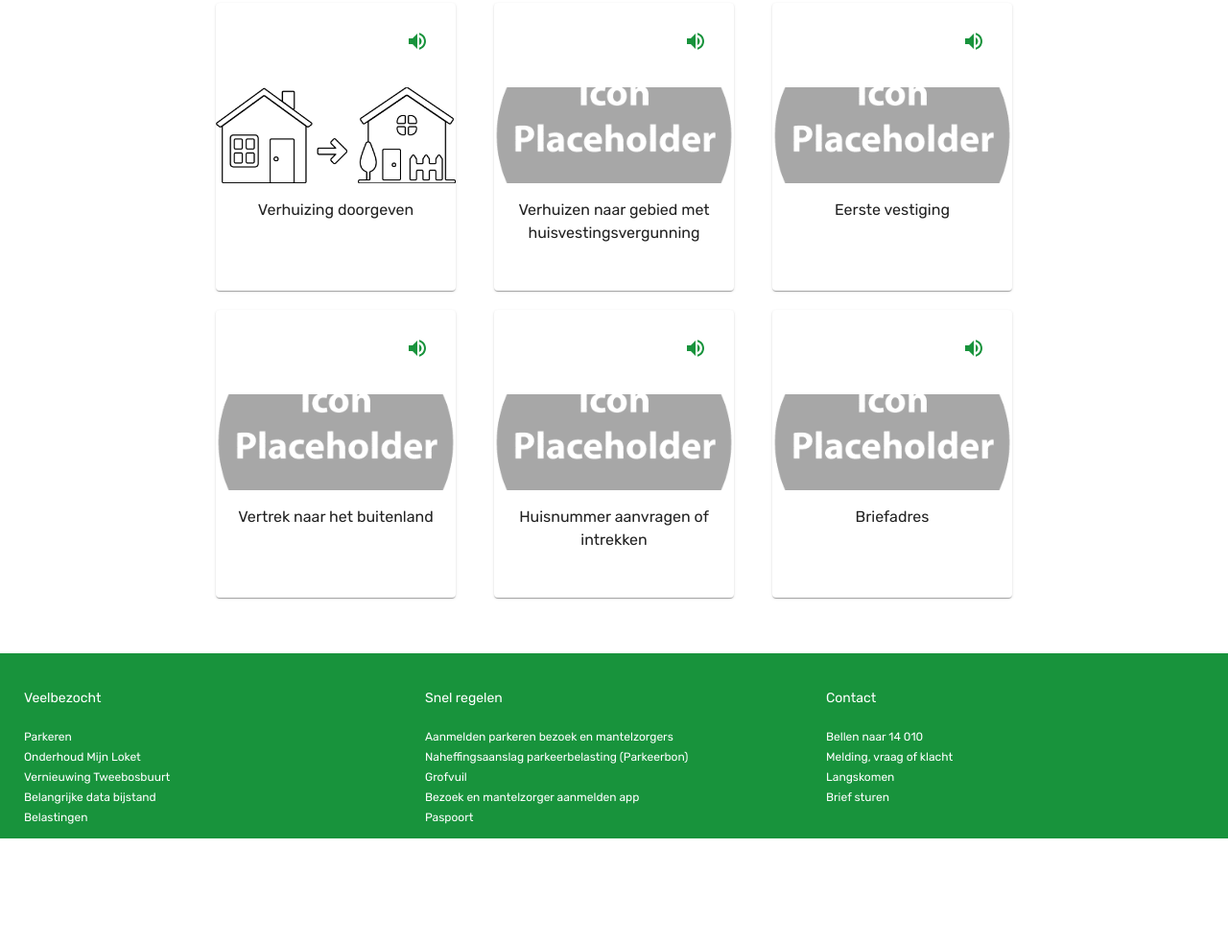
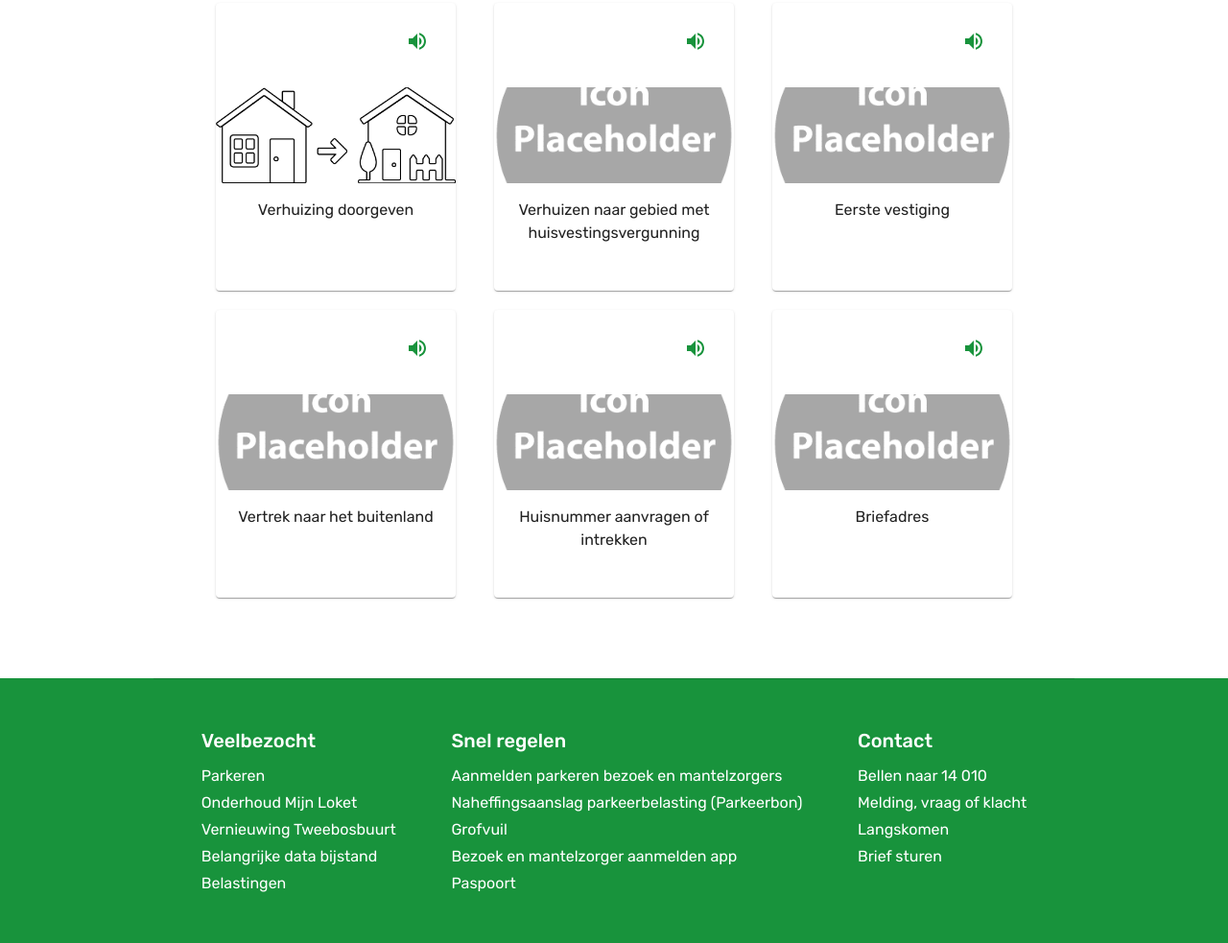
Before and after one commit to ReconnectCMI/search-bar, a React app: page / in a window 1280 px wide. Shown: the part 366-1349 px from the top of the page at 96% size. Before the commit the page ends 1248 px from the top, so only its background shows below. Built offline with nearby package versions, Linux system fonts and the light colour scheme.

Commit message:
Feature/navigation bar (#7)
* Fix navbar.

* Add logout and some styling.

* Fix footer changes.

* fix color.

* fix nav title placing.

Co-authored-by: mio <mio@roxmedia.nl>
Co-authored-by: Timon van Waardhuizen <timonvanwaardhuizen@gmail.com>

```diff
--- a/src/components/footer/footer.css
+++ b/src/components/footer/footer.css
@@ -5,11 +5,22 @@ text-decoration: underline!important;
 .Footer {
     margin-top: 50px;
     max-width: 100vw;
+    padding: 0 50px 0 50px;
+    background-color: #18933C!important;
+    text-align: center;
 }
 
 .PaperFooter {
     width: 100vw;
-    background-color: #18933C!important;
+
     padding: 25px 25px 0 25px;
     margin-bottom: 0;
 }
+
+.header {
+    max-width: 100px;
+}
+
+.control {
+    max-width: 200px;
+}
--- a/src/components/footer/footer.js
+++ b/src/components/footer/footer.js
@@ -1,80 +1,84 @@
 import './footer.css'
 import React from "react";
-import Paper from '@material-ui/core/Paper';
+// import Paper from '@material-ui/core/Paper';
 import Grid from '@material-ui/core/Grid';
 import Typography from '@material-ui/core/Typography';
 import Link from '@material-ui/core/Link';
+import Container from '@material-ui/core/Container';
+import { makeStyles } from '@material-ui/core/styles';
+
+
+const footers = [
+    {
+      title: 'Veelbezocht',
+      description: ['Parkeren', 'Onderhoud Mijn Loket', 'Vernieuwing Tweebosbuurt', 'Belangrijke data bijstand', 'Belastingen'],
+    },
+    {
+      title: 'Snel regelen',
+      description: ['Aanmelden parkeren bezoek en mantelzorgers', 'Naheffingsaanslag parkeerbelasting (Parkeerbon)', 'Grofvuil', 'Bezoek en mantelzorger aanmelden app', 'Paspoort'],
+    },
+    {
+      title: 'Contact',
+      description: ['Bellen naar 14 010', 'Melding, vraag of klacht', 'Langskomen', 'Brief sturen'],
+    },
+  ];
+
+  const useStyles = makeStyles((theme) => ({
+    '@global': {
+      ul: {
+        margin: 0,
+        padding: 0,
+        listStyle: 'none',
+      },
+    },
+    heroContent: {
+      padding: theme.spacing(8, 0, 6),
+    },
+    footer: {
+      borderTop: `1px solid ${theme.palette.divider}`,
+      borderRadius: 0,
+      marginTop: theme.spacing(8),
+      paddingTop: theme.spacing(3),
+      paddingBottom: theme.spacing(3),
+      [theme.breakpoints.up('sm')]: {
+        paddingTop: theme.spacing(6),
+        paddingBottom: theme.spacing(6),
+      },
+    },
+    fogrid: {
+        textAlign: 'left',
+    },
+    backcolor: {
+        backgroundColor: '#18933C'
+    }
+  }));
 
 function Footer() {
+    const classes = useStyles();
   return (
-    <Paper className="Footer" elevation={0}>
-        <Grid container spacing={3} className="PaperFooter">
-        <Grid item xs={4} className="Header">
-            <Typography variant="body2">
-              Veelbezocht
-            </Typography><br/>
-            <Typography variant="caption">
-                <Link href="#" className="footerLinks" color="inherit">
-                    Parkeren
-                </Link><br />
-                <Link href="#" className="footerLinks" color="inherit">
-                    Onderhoud Mijn Loket
-                </Link><br />
-                <Link href="#" className="footerLinks" color="inherit">
-                    Vernieuwing Tweebosbuurt
-                </Link><br />
-                <Link href="#" className="footerLinks" color="inherit">
-                    Belangrijke data bijstand
-                </Link><br />
-                <Link href="#" className="footerLinks" color="inherit">
-                    Belastingen
-                </Link><br />
-            </Typography>
-          </Grid>
-          <Grid item xs={4} className="Header">
-            <Typography variant="body2">
-              Snel regelen
-            </Typography><br/>
-            <Typography variant="caption">
-                <Link href="#" className="footerLinks" color="inherit">
-                    Aanmelden parkeren bezoek en mantelzorgers
-                </Link><br />
-                <Link href="#" className="footerLinks" color="inherit">
-                    Naheffingsaanslag parkeerbelasting (Parkeerbon)
-                </Link><br />
-                <Link href="#" className="footerLinks" color="inherit">
-                    Grofvuil
-                </Link><br />
-                <Link href="#" className="footerLinks" color="inherit">
-                    Bezoek en mantelzorger aanmelden app
-                </Link><br />
-                <Link href="#" className="footerLinks" color="inherit">
-                    Paspoort
-                </Link>
-            </Typography>
-          </Grid>
-          <Grid item xs={4} className="Header">
-            <Typography variant="body2">
-              Contact
-            </Typography><br/>
-            <Typography variant="caption">
-                <Link href="#" className="footerLinks" color="inherit">
-                    Bellen naar 14 010
-                </Link><br />
-                <Link href="#" className="footerLinks" color="inherit">
-                    Melding, vraag of klacht
-                </Link><br />
-                <Link href="#" className="footerLinks" color="inherit">
-                    Langskomen
-                </Link><br />
-                <Link href="#" className="footerLinks" color="inherit">
-                    Brief sturen
-                </Link><br />
-            </Typography>
-          </Grid>
+    <div className={classes.backcolor}>
+        <Container maxWidth="md" component="footer" className={classes.footer}>
+        <Grid className={classes.fogrid} container spacing={4} justify="space-evenly">
+          {footers.map((footer) => (
+              <Grid item   key={footer.title}>
+              <Typography variant="h6" color="secondary" gutterBottom>
+                {footer.title}
+              </Typography>
+              <ul>
+                {footer.description.map((item) => (
+                    <li key={item}>
+                    <Link href="#" variant="subtitle1" color="secondary">
+                      {item}
+                    </Link>
+                  </li>
+                ))}
+              </ul>
+            </Grid>
+          ))}
         </Grid>
-    </Paper>
-  );
+      </Container>
+   </div>
+   );
 }
 
 export default Footer;
--- /dev/null
+++ b/src/components/nav/nav.js
@@ -0,0 +1,99 @@
+import React from 'react'
+import { makeStyles } from '@material-ui/core/styles'
+import AppBar from '@material-ui/core/AppBar'
+import Toolbar from '@material-ui/core/Toolbar'
+import Typography from '@material-ui/core/Typography'
+import IconButton from '@material-ui/core/IconButton'
+import LanguageOutlined from '@material-ui/icons/LanguageOutlined'
+import MenuItem from '@material-ui/core/MenuItem'
+import Menu from '@material-ui/core/Menu'
+import Avatar from '@material-ui/core/Avatar'
+import loketImage from '../../img/loket-2.png';
+
+const useStyles = makeStyles(theme => ({
+  root: {
+    flexGrow: 1
+  },
+  menuButton: {
+    marginRight: theme.spacing(2)
+  },
+  title: {
+    flexGrow: 1,
+    textAlign: 'left'
+  },
+  appbar: {
+    marginBottom: '0',
+    backgroundColor: 'white',
+    color: 'black'
+  },
+  image: {
+    backgroundSize: 'fit'
+  },
+  square: {
+    height: 64,
+    width: 67,
+    paddingLeft: 10,
+    paddingRight: 10,
+    marginLeft: 10,
+    backgroundColor: '#18933C'
+  }
+}))
+
+export default function MenuAppBar () {
+  const classes = useStyles()
+  const [anchorEl, setAnchorEl] = React.useState(null)
+  const open = Boolean(anchorEl)
+
+  const handleMenu = event => {
+    setAnchorEl(event.currentTarget)
+  }
+
+  const handleClose = () => {
+    setAnchorEl(null)
+  }
+
+  return (
+    <div className={classes.root}>
+      <AppBar className={classes.appbar} position='static'>
+        <Toolbar>
+          <Typography variant='h6' className={classes.title}>
+            Mijn Loket
+          </Typography>
+          <Avatar variant="square" className={classes.square} src={loketImage}>
+            </Avatar>
+          <div>
+
+            <IconButton
+              aria-label='lang'
+              aria-controls='menu-appbar'
+              aria-haspopup='true'
+              onClick={handleMenu}
+              color='primary'
+            >
+              <LanguageOutlined fontSize='large' />
+            </IconButton>
+            <Menu
+              id='menu-appbar'
+              anchorEl={anchorEl}
+              anchorOrigin={{
+                vertical: 'top',
+                horizontal: 'right'
+              }}
+              keepMounted
+              transformOrigin={{
+                vertical: 'top',
+                horizontal: 'right'
+              }}
+              open={open}
+              onClose={handleClose}
+            >
+              <MenuItem onClick={handleClose}>Nederlands</MenuItem>
+              <MenuItem onClick={handleClose}>Engels</MenuItem>
+              <MenuItem onClick={handleClose}>Turks</MenuItem>
+            </Menu>
+          </div>
+        </Toolbar>
+      </AppBar>
+    </div>
+  )
+}
```
Also changed, not shown: src/components/app/App.js (+12 -11 lines), src/components/icon/icons.js (+3 -4 lines).
